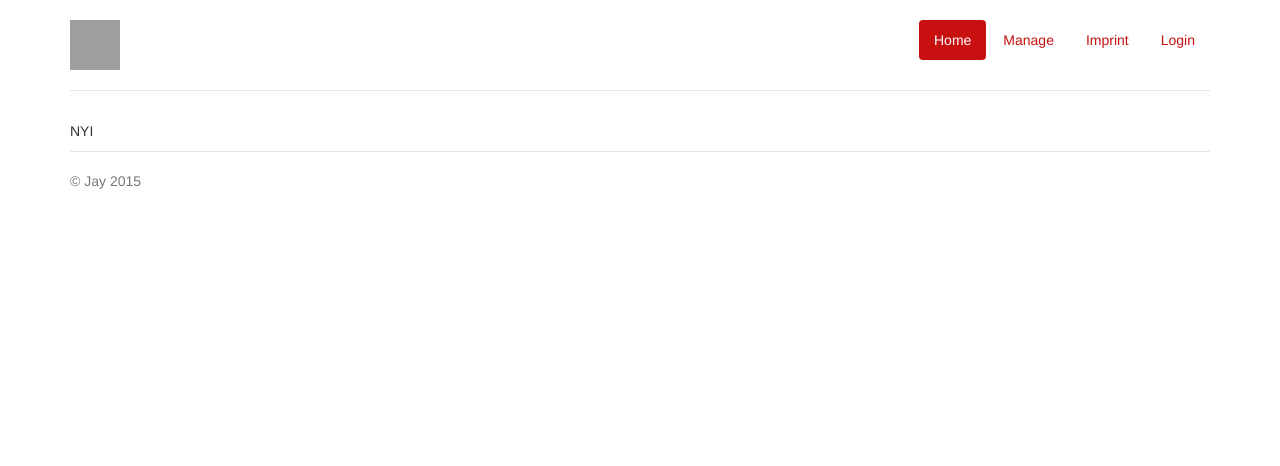
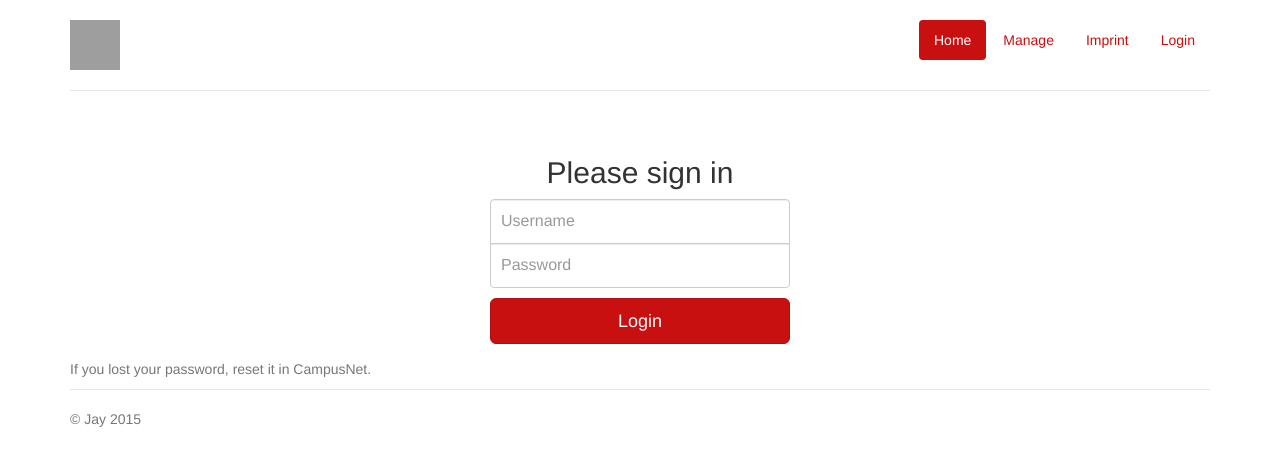
Before and after one commit to tkw1536/jay, a Django app: template templates/auth/login.html in a window 1280 px wide. Shown: the top 466 px of the page. Run offline with Django 3.2, Linux system fonts and the light colour scheme; the template is opened without the code that fills it, so the values that code supplies are empty; some libraries are stand-ins or nearby versions; grey boxes are pictures that could not be loaded.

Commit message:
Add login/logout templates

```diff
--- a/jay/urls.py
+++ b/jay/urls.py
@@ -15,6 +15,7 @@ Including another URLconf
 """
 from django.conf.urls import include, url
 from django.contrib import admin
+from django.contrib.auth import views as auth_views
 
 from django.views.generic import TemplateView
 
@@ -24,4 +25,6 @@ urlpatterns = [
     url(r'^admin/', include(admin.site.urls)),
     url(r'^$', TemplateView.as_view(template_name="base/base.html")),
     url(r'^demo/', include(demo_urls)),
+    url(r'^login/', auth_views.login, {'template_name': 'auth/login.html'}),
+    url(r'^logout/', auth_views.logout, {'template_name': 'auth/logout.html'}),
 ]
--- a/templates/auth/login.html
+++ b/templates/auth/login.html
@@ -1,5 +1,47 @@
-{% extends "../base/base.html" %}
+{% extends "base/base.html" %}
+
+{% block page_title %}Login{% endblock %}
 
 {% block content %}
-<p>NYI</p>
+
+{% if form.errors %}
+<div class="alert alert-danger" role="alert">
+  <strong>Invalid login.</strong> Your username and password didn't match. Please try again.
+</div>
+{% endif %}
+
+{% if next %}
+    {% if user.is_authenticated %}
+    <p>Your account doesn't have access to this page. To proceed,
+    please login with an account that has access.</p>
+    {% else %}
+    <p>Please login to see this page.</p>
+    {% endif %}
+{% endif %}
+
+<div class="row">
+  <!-- This is for spacing and such -->
+  <div class="col-sm-4">
+  </div>
+
+  <div class="col-sm-4">
+    <form class="form-signin" method="post" action="{% url 'django.contrib.auth.views.login' %}">
+      <h2 class="form-signin-heading">Please sign in</h2>
+      {% csrf_token %}
+      <label for="inputEmail" class="sr-only">CampusNet Username</label>
+      <input placeholder="Username" class="form-control" id="id_username" maxlength="254" name="username" type="text">
+
+      <label for="inputPassword" class="sr-only">Password</label>
+      <input placeholder="Password" class="form-control" id="id_password" name="password" type="password">
+
+      <button type="submit" class="btn-block btn-lg btn btn-primary" value="login">Login</button>
+
+      <input type="hidden" name="next" value="{{ next }}" />
+    </form>
+  </div>
+</div> <!-- row -->
+
+{# Assumes you setup the password_reset view in your URLconf #}
+<p class="text-muted">If you lost your password, reset it in <a class="text-muted" href="https://campusnet.jacobs-university.de">CampusNet</a>.</p>
+
 {% endblock %}
```
Also changed, not shown: templates/auth/logout.html (added, +14 -0 lines).
